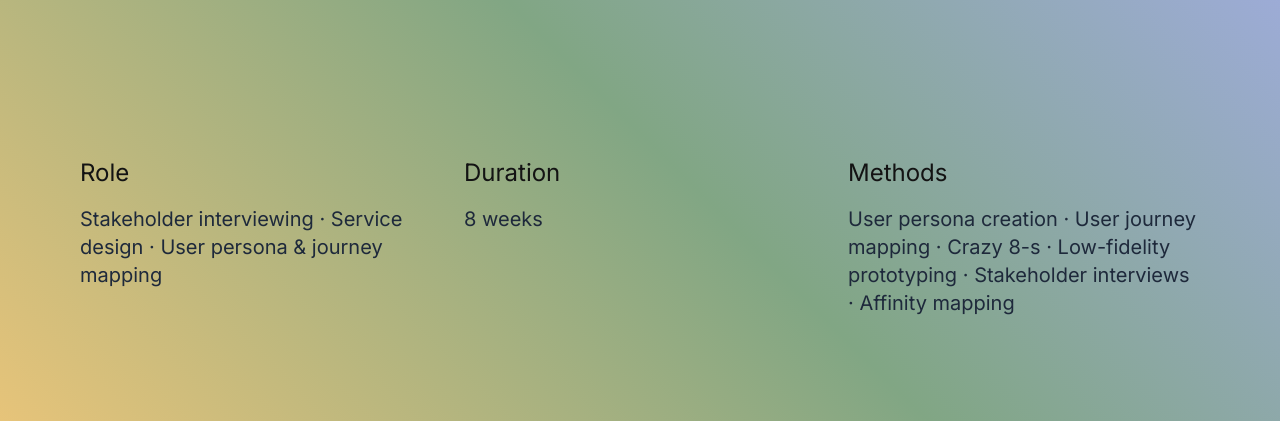
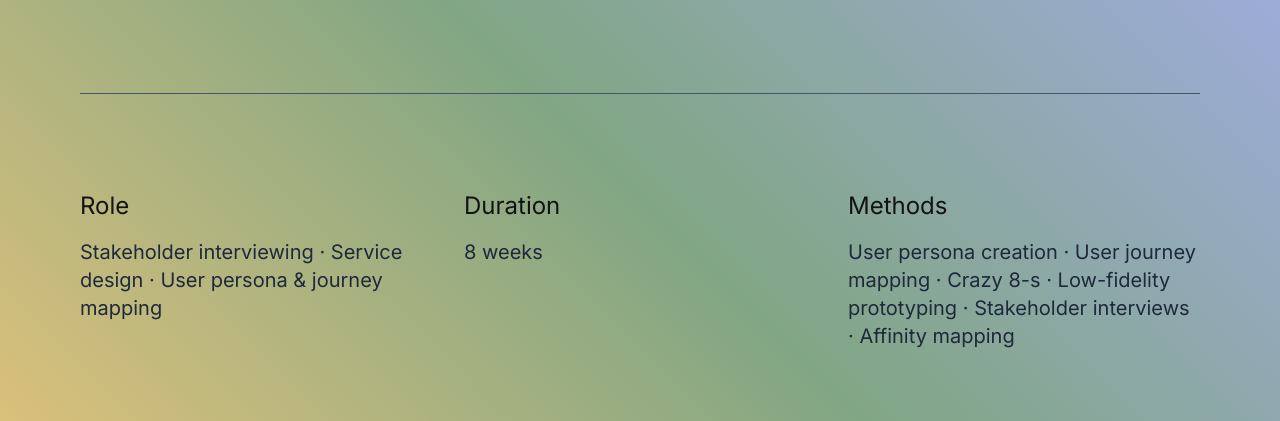
Before and after one commit to pxska/astro-portfolio, an Astro site: page /craft/invl in a window 1280 px wide. Shown: the part 379-800 px from the top of the page. Built offline with nearby package versions, Linux system fonts and the light colour scheme; Astro itself is replaced by a stand-in of ours.

Commit message:
Make metadata wrap

```diff
--- a/src/components/Metadata.astro
+++ b/src/components/Metadata.astro
@@ -2,7 +2,9 @@
 const { methods = [], duration, role = [] } = Astro.props;
 ---
 
-<div class="mt-40 grid grid-cols-3 gap-8">
+<hr class="my-24 border-slate-600" />
+
+<div class="metadata-grid">
   <div>
     <h2 class="text-2xl">Role</h2>
     <div class="text-xl text-slate-800 mt-4">{role.join(" · ")}</div>
@@ -16,3 +18,14 @@ const { methods = [], duration, role = [] } = Astro.props;
     <div class="text-xl text-slate-800 mt-4">{methods.join(" · ")}</div>
   </div>
 </div>
+
+<hr class="my-24 border-slate-600" />
+
+<style>
+  .metadata-grid {
+    display: grid;
+    grid-template-columns: repeat(auto-fill, minmax(300px, 1fr));
+    row-gap: 4rem;
+    column-gap: 2rem;
+  }
+</style>
--- a/src/layouts/Layout.astro
+++ b/src/layouts/Layout.astro
@@ -32,9 +32,10 @@ const { title } = Astro.props;
           </li>
           <li>
             <a
-              class="text-sm rounded-2xl py-1 px-2 border border-solid border-current"
+              class="text-sm rounded-2xl py-1 px-2 border border-solid border-current hover:bg-[#ffcb77] transition-colors"
               href="mailto:kristjanposka@gmail.com?subject=I want to work with you, Kristjan"
-              >Contact</a>
+              >Contact</a
+            >
           </li>
         </ul>
       </nav>
@@ -48,12 +49,14 @@ const { title } = Astro.props;
         <li>
           <a
             class="text-sm hover:text-slate-800"
-            href="https://instagram.com/kristjanposka">Instagram</a>
+            href="https://instagram.com/kristjanposka">Instagram</a
+          >
         </li>
         <li>
           <a
             class="text-sm hover:text-slate-800"
-            href="https://twitter.com/kristjanposka">Twitter</a>
+            href="https://twitter.com/kristjanposka">Twitter</a
+          >
         </li>
       </ul>
     </footer>
```
